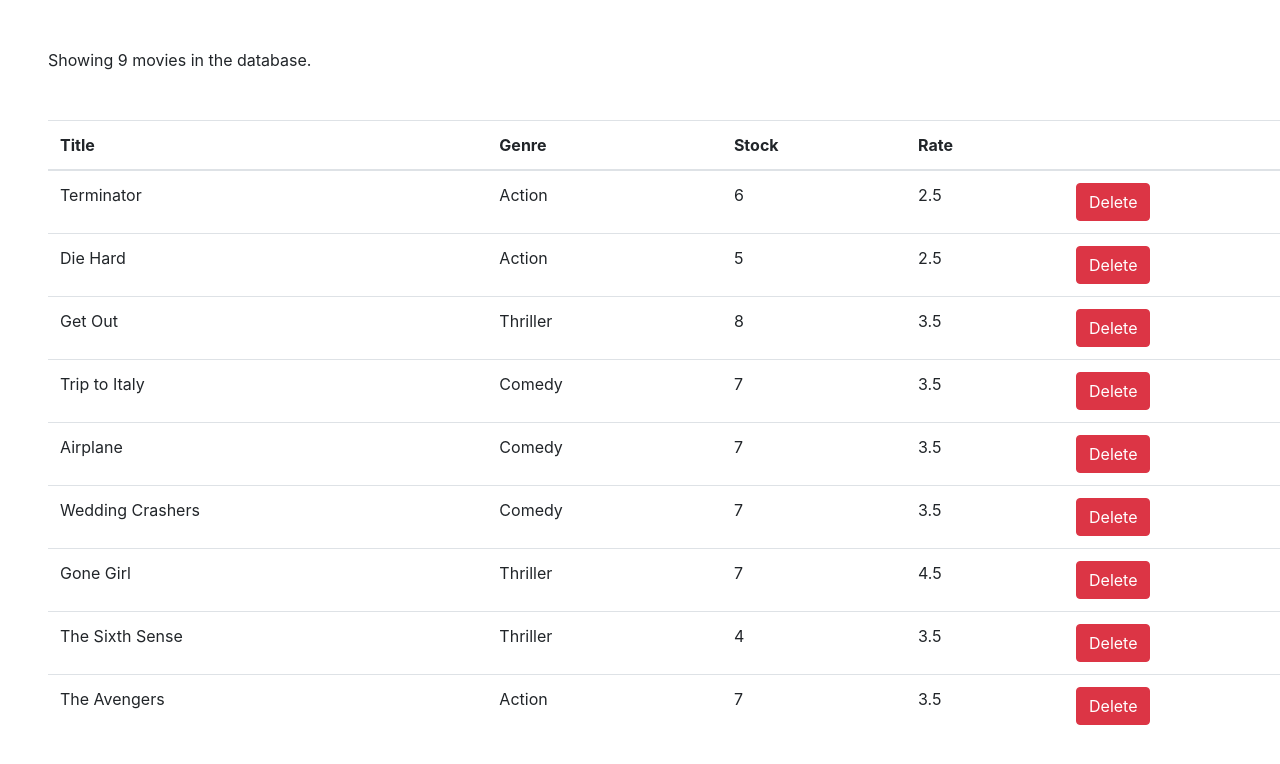
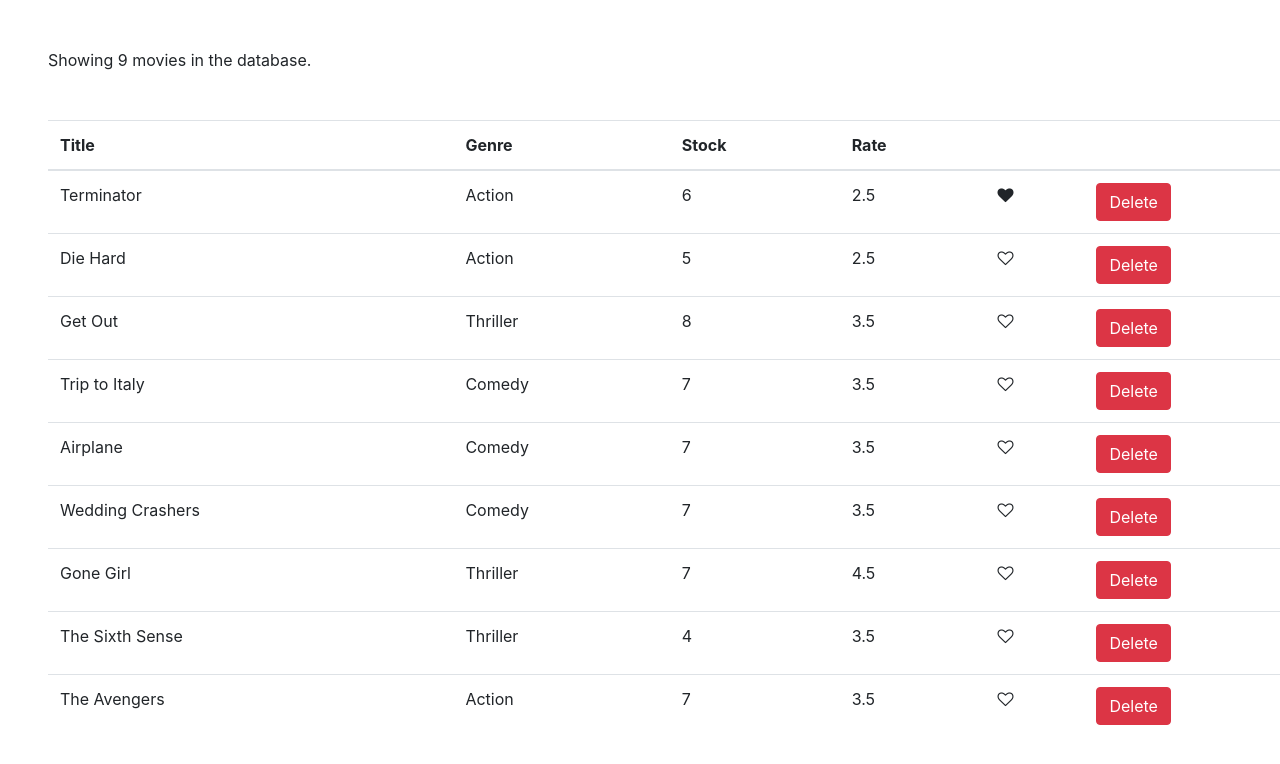
Before and after one commit to chalanika/MovieCollection, a React (Create React App) app: page / in a window 1280 px wide. Shown: the top 764 px of the page. Built offline with nearby package versions, Linux system fonts and the light colour scheme.

Commit message:
created liked event

```diff
--- /dev/null
+++ b/src/components/like.jsx
@@ -0,0 +1,16 @@
+import React, { Component } from 'react';
+
+class Like extends Component {
+    state = {  }
+    render() {
+        let classes = "fa fa-heart";
+        if(!this.props.liked) classes += "-o";
+
+        return (
+
+            <i onClick={this.props.onClick} style={{cursor:'pointer'}} className={classes} aria-hidden="true"></i>
+        );
+    }
+}
+
+export default Like;
--- a/src/components/movies.jsx
+++ b/src/components/movies.jsx
@@ -1,5 +1,6 @@
 import React, { Component } from "react";
 import { getMovies } from "../services/fakeMovieService";
+import Like from "./like";
 
 class Movies extends Component {
     state = {
@@ -11,6 +12,13 @@
         const movieList = this.state.movies.filter(m=>m._id !== movie._id);
         this.setState({movies:movieList});
     };
+
+    handleLike = (movie)=>{
+        const movies = [...this.state.movies];
+        const index = movies.indexOf(movie);
+        movies[index].liked = !movies[index].liked;
+        this.setState({movies});
+    }
 
     render() {
         const { length: count } = this.state.movies;
@@ -27,6 +35,7 @@
                             <th scope="col">Genre</th>
                             <th scope="col">Stock</th>
                             <th scope="col">Rate</th>
+                            <th></th>
                             <th />
                         </tr>
                     </thead>
@@ -37,6 +46,12 @@
                                 <td>{movie.genre.name}</td>
                                 <td>{movie.numberInStock}</td>
                                 <td>{movie.dailyRentalRate}</td>
+                                <td>
+                                    <Like
+                                        liked={movie.liked}
+                                        onClick={()=>{this.handleLike(movie)}}
+                                    />
+                                </td>
                                 <td>
                                     <button onClick={()=>{this.handleDelete(movie)}} className="btn btn-danger">Delete</button>
                                 </td>
--- a/src/services/fakeMovieService.js
+++ b/src/services/fakeMovieService.js
@@ -7,7 +7,8 @@
     genre: { _id: "5b21ca3eeb7f6fbccd471818", name: "Action" },
     numberInStock: 6,
     dailyRentalRate: 2.5,
-    publishDate: "2018-01-03T19:04:28.809Z"
+    publishDate: "2018-01-03T19:04:28.809Z",
+    liked:true,
   },
   {
     _id: "5b21ca3eeb7f6fbccd471816",
```
